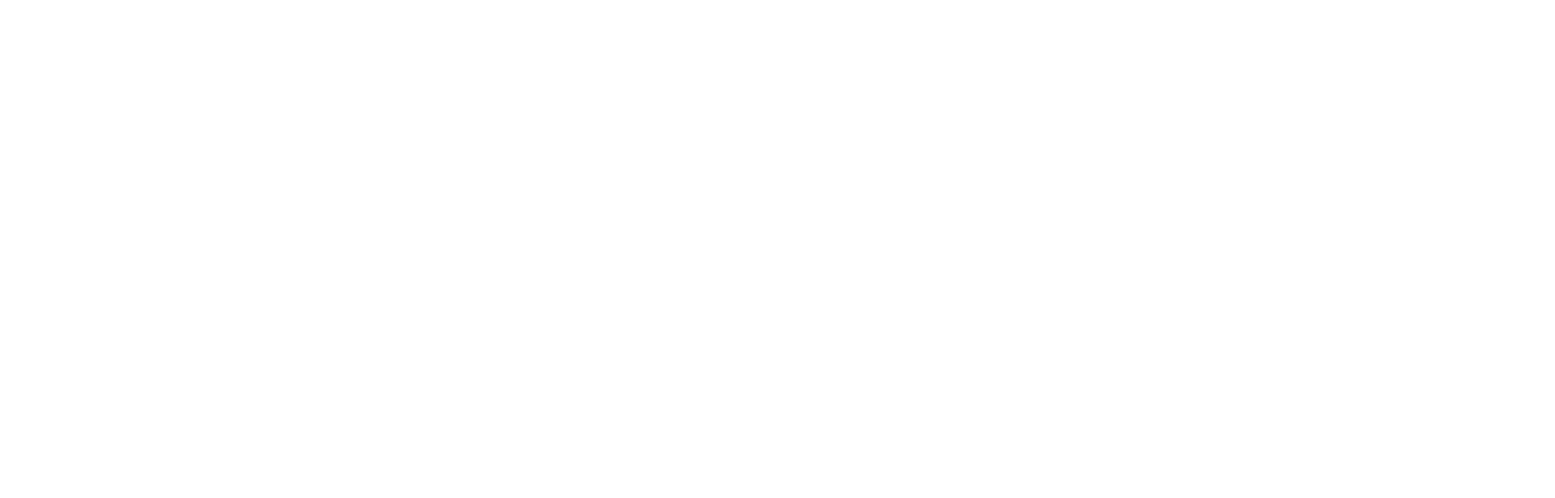
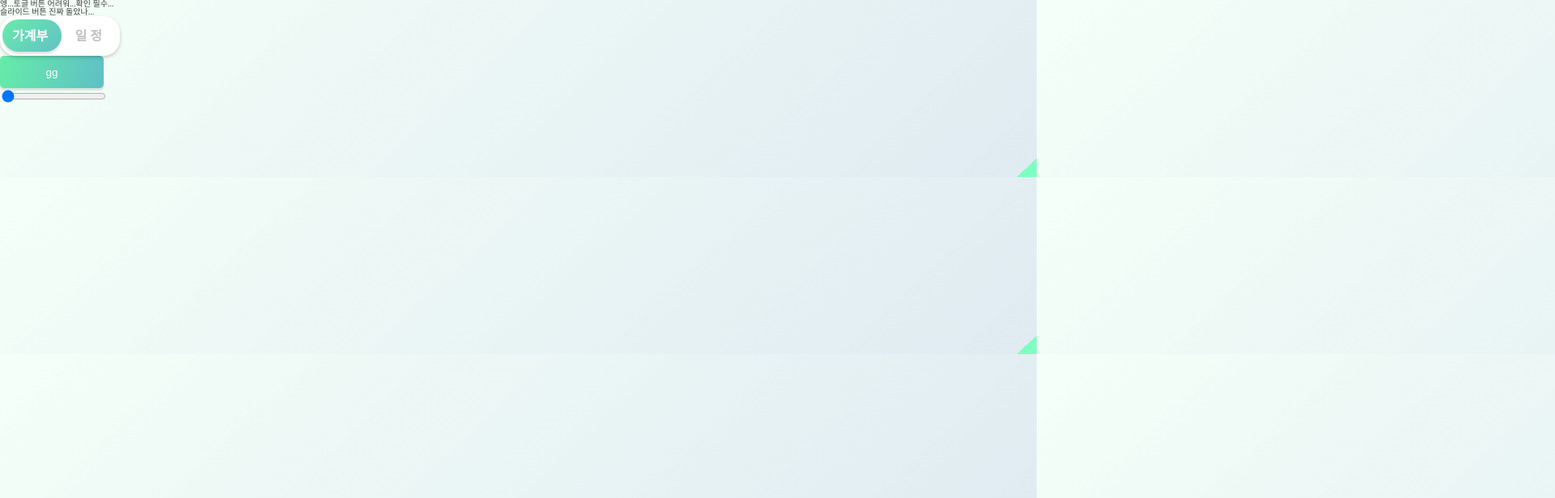
Before and after one commit to lamsasa/frontCheck, a React (Create React App) app: page /TotalList in a window 1280 px wide. Before the commit this address had no page. Shown: the top 616 px of the page at 81% size, 1920 px wide, since content can reach past the window. Built offline with nearby package versions, Linux system fonts and the light colour scheme.

Commit message:
🔨commit test

```diff
--- a/package.json
+++ b/package.json
@@ -21,6 +21,8 @@
     "react-dom": "^18.2.0",
     "react-router-dom": "^6.11.2",
     "react-scripts": "5.0.1",
+    "react-slick": "^0.29.0",
+    "slick-carousel": "^1.8.1",
     "styled-components": "^5.3.11",
     "styled-reset": "^4.4.7",
     "web-vitals": "^2.1.0"
--- a/src/App.js
+++ b/src/App.js
@@ -4,6 +4,7 @@
 import Login from './pages/Login';
 import GlobalStyle from "./styles/StyledComponent";
 import {ThemeProvider} from "./context/themeProvider";
+import TotalList from './pages/IncomeExpenseList/TotalList';
 
 function App() {
     return (
@@ -15,6 +16,7 @@
 
                         <Route path='/' element={<Home/>}/>
                         <Route path='/Login' element={<Login/>}/>
+                        <Route path='/TotalList' element={<TotalList/>}/>
 
                     </Routes>
                 </Router>
--- /dev/null
+++ b/src/pages/IncomeExpenseList/TotalList.jsx
@@ -0,0 +1,19 @@
+import React, { useState } from 'react';
+import ToggleButton from '../../styles/ToggleButton';
+import SlideButton from '../../styles/SlideButton'
+import {ClickButton} from '../../styles/StyledComponent';
+
+const TotalList = () => {
+
+    return(
+        <>
+        <p>엥...토글 버튼 어려워...확인 필수...</p>
+        <p>슬라이드 버튼 진짜 돌았나...</p>
+       <ToggleButton onText={"일 정"} offText={"가계부"}/>
+       <ClickButton>gg</ClickButton>
+       <SlideButton/>
+        </>
+    );
+};
+
+export default TotalList
--- /dev/null
+++ b/src/styles/SlideButton.jsx
@@ -0,0 +1,51 @@
+import React, { useState, useRef } from "react";
+import Slider from "react-slick";
+import styled from 'styled-components';
+
+const InputSlideButton = styled.input`
+  cursor: pointer;
+`;
+
+const SlideButton = () => {
+  const [slideIndex, setSlideIndex] = useState(0);
+  const sliderRef = useRef(null);
+
+  const handleSliderChange = (e) => {
+    const index = parseInt(e.target.value);
+    sliderRef.current.slickGoTo(index);
+    setSlideIndex(index);
+  };
+
+  const settings = {
+    dots: false,
+    infinite: true,
+    speed: 500,
+    slidesToShow: 1,
+    slidesToScroll: 1,
+    arrows: false,
+    beforeChange: (_, next) => setSlideIndex(next)
+  };
+
+  return (
+    <div>
+      <InputSlideButton onChange={handleSliderChange} value={slideIndex} type="range" min={0} max={2}/>
+      <Slider ref={sliderRef} {...settings}>
+        <div>
+          1
+        </div>
+        <div>
+          2
+        </div>
+        <div>
+          3
+        </div>
+        <div>
+          4
+        </div>
+      </Slider>
+    </div>
+  );
+};
+
+
+export default SlideButton;
--- a/src/styles/StyledComponent.jsx
+++ b/src/styles/StyledComponent.jsx
@@ -31,5 +31,29 @@
   cursor: pointer;
 `;
 
-export {Button};
+//일반 버튼 컴포넌트
+const ClickButton = styled.button`
+  display: flex;
+  flex-direction: row;
+  justify-content: center;
+  align-items: center;
+  padding: 0 16px;
+
+  width: ${props => props.width || '128px'};
+  height: ${props => props.height || '40px'};
+
+  background: linear-gradient(99.99deg, rgba(66, 230, 149, 0.8) 1.31%, rgba(59, 178, 184, 0.8) 98.06%);
+  box-shadow: 0px 3px 2px rgba(0, 0, 0, 0.1);
+  border-radius: 5px;
+  border: none;
+  cursor: pointer;
+
+  color: #FFFFFF;
+
+  &:hover {
+    background: linear-gradient(99.99deg, rgba(66, 230, 149, 1) 1.31%, rgba(59, 178, 184, 1) 98.06%);
+  }
+`;
+
+export {Button, ClickButton};
 export default GlobalStyle;
--- /dev/null
+++ b/src/styles/ToggleButton.jsx
@@ -0,0 +1,110 @@
+import React from 'react';
+import styled from 'styled-components';
+//import {SwitchInput, SwitchLabel, OnButton, TextContainer, OffText, OnText} from './StyledComponent';
+//이 컴포넌트는 설명용 컴포넌트입니다.
+//그냥 컴포넌트 두 개 만들까...?
+
+// 토글 버튼용 스타일드 컴포넌트
+const SwitchInput = styled.input`
+  position: absolute;
+  appearance: none;
+  -webkit-appearance: none;
+  -moz-appearance: none;
+`;
+
+const SwitchLabel = styled.label`
+  display: flex;
+  align-items: center;
+  position: relative;
+
+  cursor: pointer;
+  width: ${({ width }) => width || '148px'};
+  height: ${({ height }) => height || '49px'};
+  background: #fff;
+  border-radius: 20px;
+  transition: 0.2s;
+  box-shadow: 0px 2px 4px rgba(0, 0, 0, 0.2);
+
+  &:hover {
+    background: #efefef;
+  }
+`;
+
+const OnButton = styled.span`
+  position: absolute;
+  top: 4px;
+  left: 3px;
+  display: inline-block;
+  width: ${({ width }) => width || '73px'};
+  height: ${({ height }) => height || '40px'};
+  transition: 0.2s;
+  background: linear-gradient(135deg, rgba(66, 230, 149, 0.8) 0%, rgba(59, 178, 184, 0.8) 100%);
+  box-shadow: 0px 3px 2px rgba(0, 0, 0, 0.1);
+  border-radius: 100px;
+
+  /* 버튼 움직일 때 */
+  ${SwitchInput}:checked + ${SwitchLabel} & {
+    left: calc(100% - 3px);
+    transform: translateX(-100%);
+    background: linear-gradient(135deg, rgba(66, 230, 149, 0.8) 0%, rgba(59, 178, 184, 0.8) 100%);
+    box-shadow: 0px 3px 2px rgba(0, 0, 0, 0.1);
+  }
+`;
+
+const TextContainer = styled.div`
+  display: flex;
+  flex-grow: 1;
+  justify-content: space-between;
+  position: relative;
+`;
+
+const OffText = styled.span`
+  font-weight: 700;
+  font-size: 16px;
+  line-height: 19px;
+  color: #ffffff;
+  position: relative;
+  z-index: 1;
+  margin-left: ${({ margin }) => margin || '15px'};
+
+  /* ON 버튼이 눌리면 text 색 변화 */
+  ${SwitchInput}:checked + ${SwitchLabel} & {
+    color: rgba(192, 192, 192, 1);
+  }
+`;
+
+const OnText = styled.span`
+  font-weight: 700;
+  font-size: 16px;
+  line-height: 19px;
+  color: rgba(192, 192, 192, 1);
+  position: relative;
+  z-index: 1;
+  margin-right: ${({ margin }) => margin || '22px'};
+
+  /* ON 버튼이 눌리면 text 색 변화 */
+  ${SwitchInput}:checked + ${SwitchLabel} & {
+    color: #ffffff;
+  }
+`;
+
+const ToggleButton = ({ offText, onText }) => {
+  return (
+    <>
+      <SwitchInput id="switch" type="checkbox" />
+      {/* width, height 설정 가능 */}
+      <SwitchLabel htmlFor="switch">
+        {/* width, height 설정 가능 */}
+        <OnButton className="onf_btn" />
+        <TextContainer>
+          {/* margin으로 margin-left 설정 가능 */}
+          <OffText>{offText}</OffText>
+          {/* margin으로 margin-right 설정 가능 */}
+          <OnText>{onText}</OnText>
+        </TextContainer>
+      </SwitchLabel>
+    </>
+  );
+};
+
+export default ToggleButton;
```
Also changed, not shown: src/styles/slick.css (added, +32 -0 lines), src/pages/IncomeExpenseList/ExpenseList.jsx (added), src/pages/IncomeExpenseList/IncomList.jsx (added).
